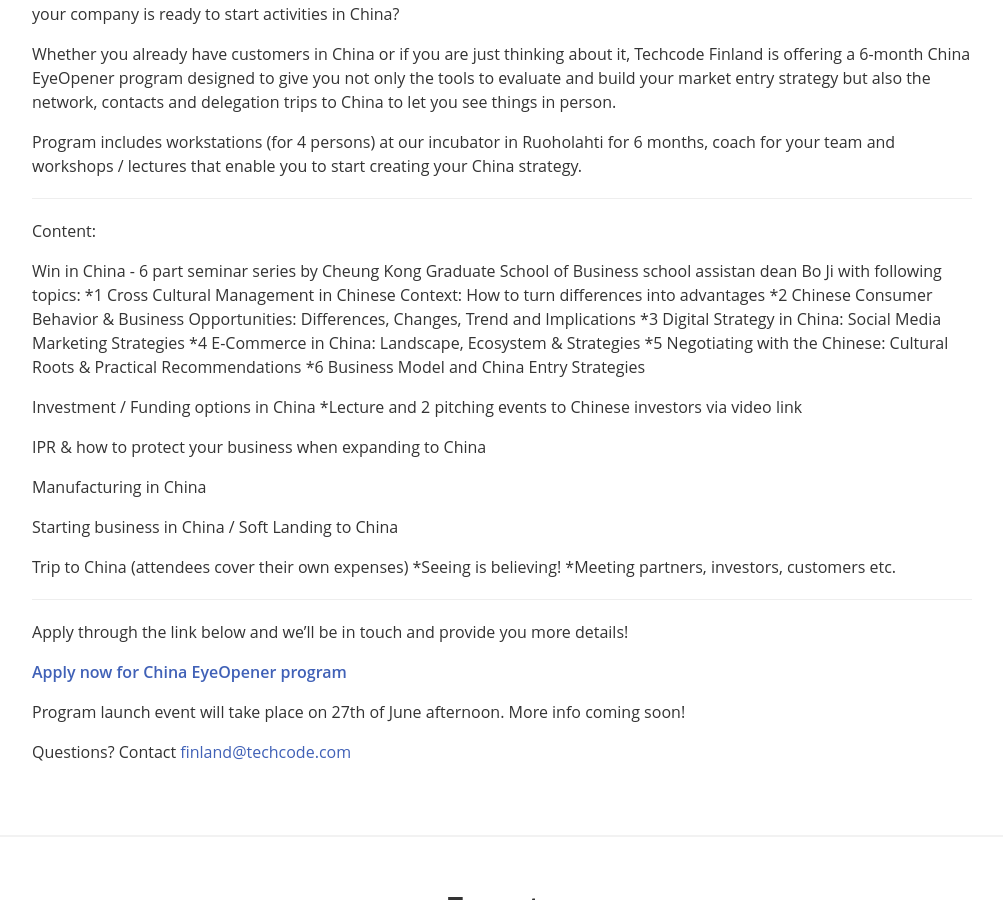
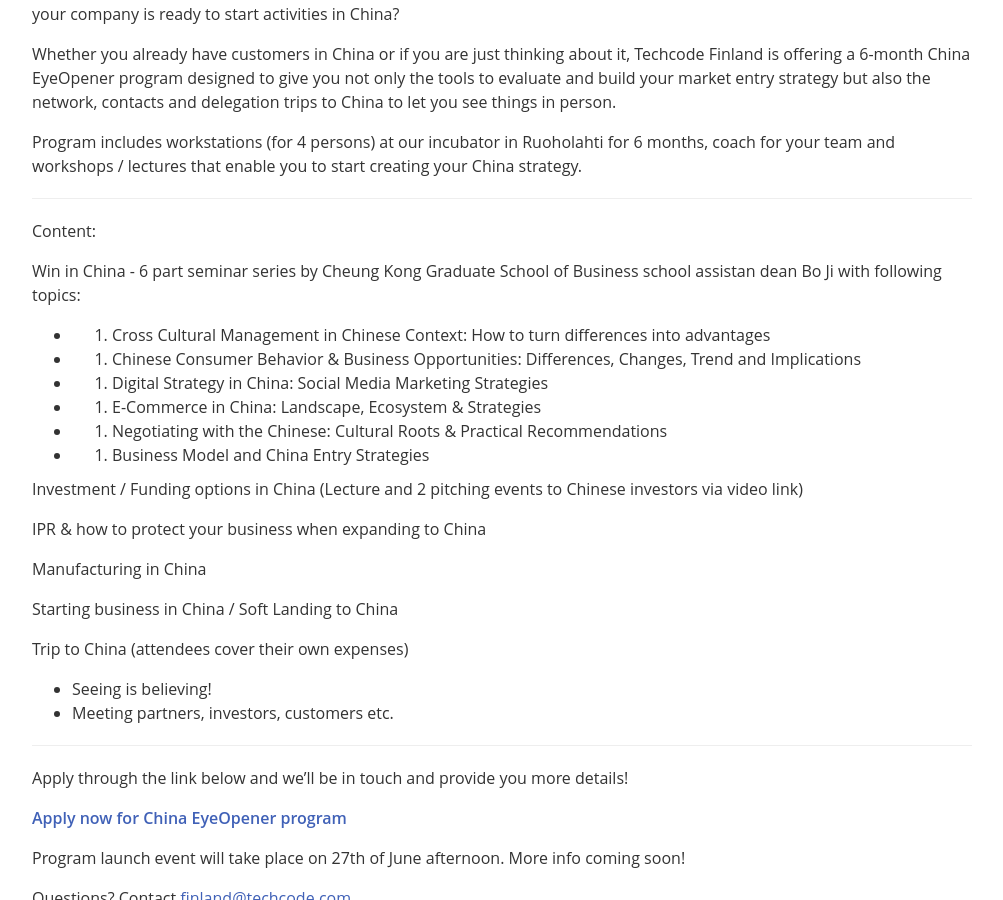
Before and after one commit to techcodefinland/techcode.fi, a Jekyll site: the page built from index.html, in a window 1280 px wide and 900 px high, scrolled down 1246 px. Shown: the whole window, without its empty margins (138-1141 px from the left). Built offline with Jekyll 4.4.1, drawn with Linux system fonts in a browser that asks for light colours; nearby versions of some CDN libraries.

Commit message:
Create program.md

```diff
--- a/_includes/program.md
+++ b/_includes/program.md
@@ -10,15 +10,14 @@
 Content:
 
 Win in China - 6 part seminar series by Cheung Kong Graduate School of Business school assistan dean Bo Ji with following topics:
-*1 Cross Cultural Management in Chinese Context: How to turn differences into advantages
-*2 Chinese Consumer Behavior & Business Opportunities: Differences, Changes, Trend and Implications
-*3 Digital Strategy in China: Social Media Marketing Strategies
-*4 E-Commerce in China: Landscape, Ecosystem & Strategies
-*5 Negotiating with the Chinese: Cultural Roots & Practical Recommendations
-*6 Business Model and China Entry Strategies
+*  1. Cross Cultural Management in Chinese Context: How to turn differences into advantages
+*  2. Chinese Consumer Behavior & Business Opportunities: Differences, Changes, Trend and Implications
+*  3. Digital Strategy in China: Social Media Marketing Strategies
+*  4. E-Commerce in China: Landscape, Ecosystem & Strategies
+*  5. Negotiating with the Chinese: Cultural Roots & Practical Recommendations
+*  6. Business Model and China Entry Strategies
 
-Investment / Funding options in China
-*Lecture and 2 pitching events to Chinese investors via video link
+Investment / Funding options in China (Lecture and 2 pitching events to Chinese investors via video link)
 
 IPR & how to protect your business when expanding to China
 
@@ -27,8 +26,8 @@
 Starting business in China / Soft Landing to China
 
 Trip to China (attendees cover their own expenses)
-*Seeing is believing!
-*Meeting partners, investors, customers etc.
+* Seeing is believing!
+* Meeting partners, investors, customers etc.
 
 ---
 
```
